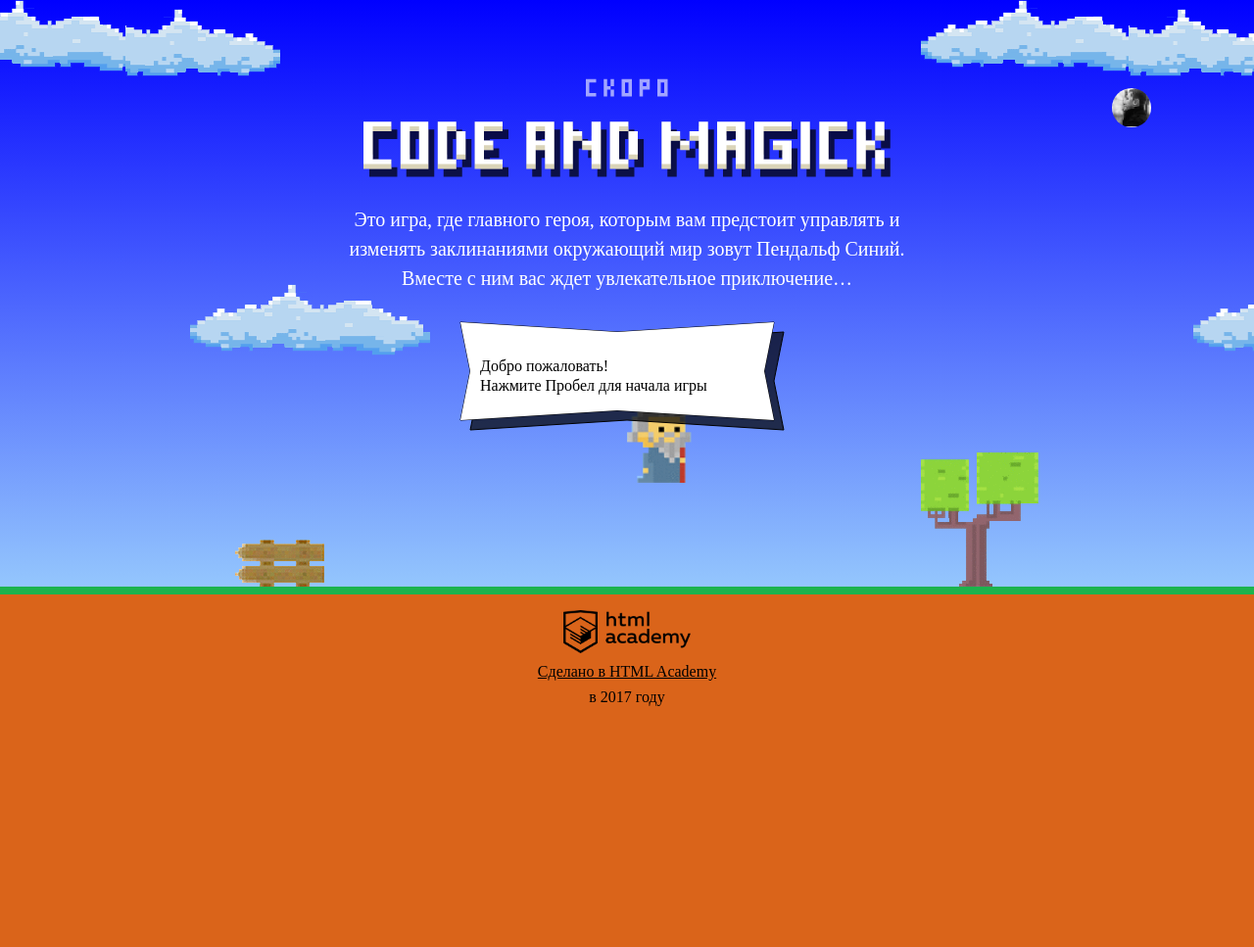
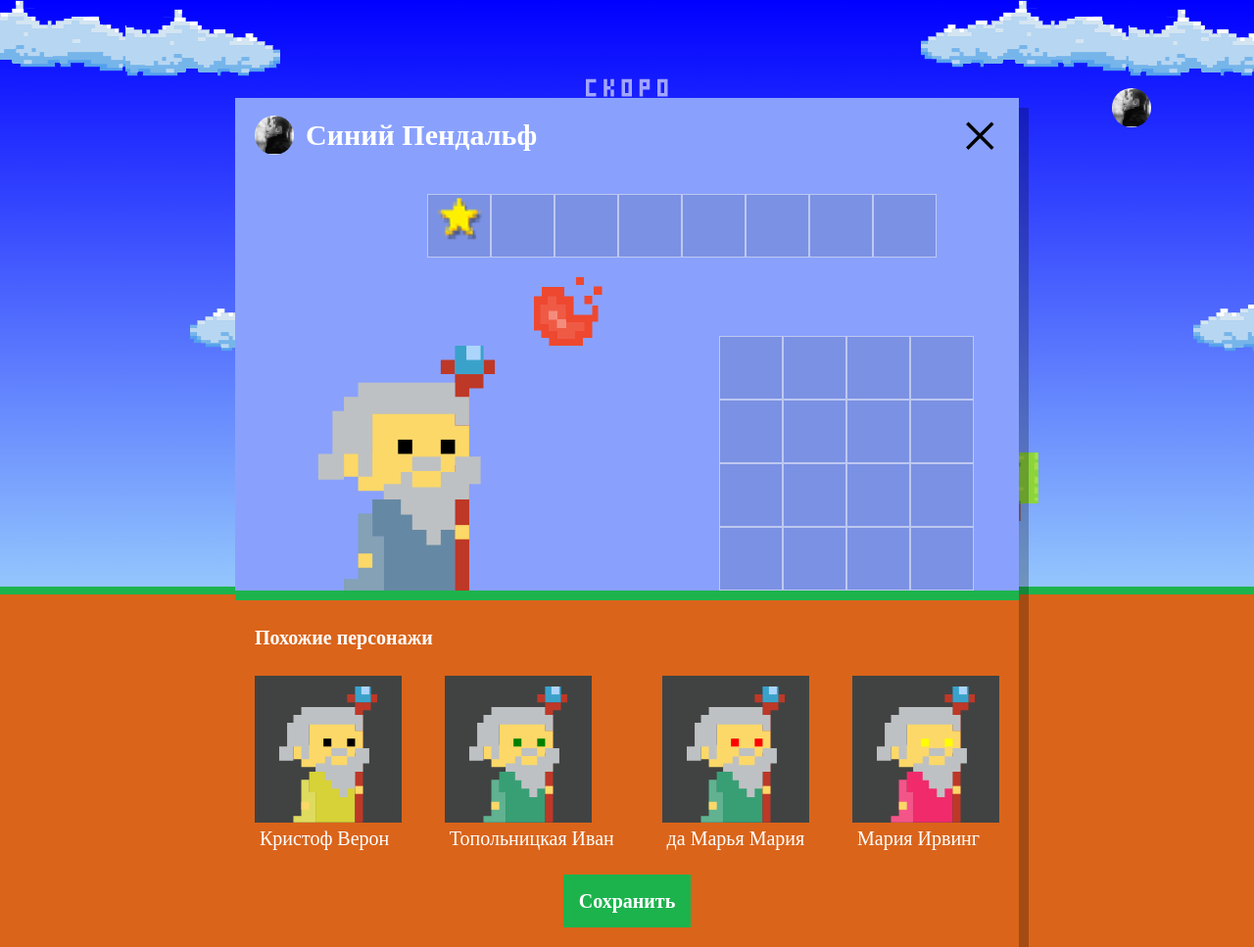
Before and after one commit to InnaIgorevna/74146-code-and-magick, a website: page index.html in a window 1280 px wide. Shown: the whole page at 98% size. Before the commit the page ends 800 px from the top, so only its background shows below. Drawn offline with Linux system fonts and the light colour scheme; a web font is replaced by a local one.

Commit message:
Выполнено 3 задание

```diff
--- a/index.html
+++ b/index.html
@@ -180,10 +180,10 @@
     } else {
       return 2;
     }
-  }
+  };
   var getWizardHeight = function() {
     return 1.337 * wizardWidth;
-  }
+  };
   function getWizardX(width) {
     return width / 2;
   }
@@ -191,8 +191,9 @@
     return height / 3;
   }
 </script>
+
 <script src='js/stat.js'></script>
+<script src='js/setup.js'></script>
 <script src='js/game.js'></script>
-
 </body>
 </html>
--- /dev/null
+++ b/js/setup.js
@@ -0,0 +1,113 @@
+'use strict';
+
+const NAMES = [
+  'Иван',
+  'Хуан Себастьян',
+  'Мария',
+  'Кристоф',
+  'Виктор',
+  'Юлия',
+  'Люпита',
+  'Вашингтон'
+];
+
+const SURNAMES = [
+  'да Марья',
+  'Верон',
+  'Мирабелла',
+  'Вальц',
+  'Онопко',
+  'Топольницкая',
+  'Нионго',
+  'Ирвинг'
+];
+
+const COAT_COLORS = [
+  'rgb(101, 137, 164)',
+  'rgb(241, 43, 107)',
+  'rgb(146, 100, 161)',
+  'rgb(56, 159, 117)',
+  'rgb(215, 210, 55)',
+  'rgb(0, 0, 0)'
+];
+
+const EYES_COLORS =[
+  'black',
+  'red',
+  'blue',
+  'yellow',
+  'green'
+];
+//Возвращает рандомное целое число oт min до max
+function getRandom (min, max) {
+  var rand = min - 0.5 + Math.random() * (max - min + 1);
+  rand = Math.round(rand);
+  return rand;
+}
+//Возвращает рандомный элемет массива
+function getRandomArrayElement (arr) {
+  return arr[getRandom(0, arr.length-1)];
+}
+//Возвращает полное имя волшебника
+function getWizardName () {
+  var rand = getRandom(0,1);
+  var name = getRandomArrayElement(NAMES);
+  var surname = getRandomArrayElement(SURNAMES);
+  if(rand===0){
+    return name + ' ' + surname;
+  }else{
+    return surname + ' ' + name;
+  }
+}
+//Возвращает цвет плаща
+function getWizardCoatColor () {
+  return  getRandomArrayElement(COAT_COLORS);
+}
+//Возвращает цвет глаз
+function getWizardEyesColor () {
+  return  getRandomArrayElement(EYES_COLORS);
+}
+//Возвращаем массив объектов волщебников
+function createWizards () {
+  var wizards = [];
+  for (var i = 0; i < 4; i++) {
+    wizards.push({
+      name: getWizardName(),
+      coatColor: getWizardCoatColor(),
+      eyesColor: getWizardEyesColor()
+    });
+  }
+  return wizards;
+}
+//Взвращает клонируемый из шаблона #similar-wizard-template блок с волшебником c заполнеными данными из массива
+function renderWizard (wizard) {
+  var similarWizardTemplate = document.querySelector('#similar-wizard-template').content;
+  var wizardElement = similarWizardTemplate.cloneNode(true);
+  wizardElement.querySelector('.setup-similar-label').textContent = wizard.name;
+  wizardElement.querySelector('.wizard-coat').style.fill = wizard.coatColor;
+  wizardElement.querySelector('.wizard-eyes').style.fill = wizard.eyesColor;
+  return wizardElement;
+}
+//fragment-oтстойник(Буфер). После того как собрался блок с волшебником. Этот блок отправляется в отстойник.
+// Добавление идет в конец. И после того как всех волшебников собрали добавляем в блок setup-similar-list
+function showWizard () {
+  var similarListElement = document.querySelector('.setup-similar-list');
+  var fragment = document.createDocumentFragment();
+  var wizards = createWizards();
+  for (var i = 0; i < wizards.length; i++) {
+    fragment.appendChild(renderWizard(wizards[i]));
+  }
+  similarListElement.appendChild(fragment);
+}
+//Показываем блок setup
+function showSetup() {
+  document.querySelector('.setup').classList.remove('hidden');
+}
+//Показываем блок setup-similar
+function showSimilarList () {
+  document.querySelector('.setup-similar').classList.remove('hidden');
+}
+
+showSetup();
+showWizard();
+showSimilarList();
```
